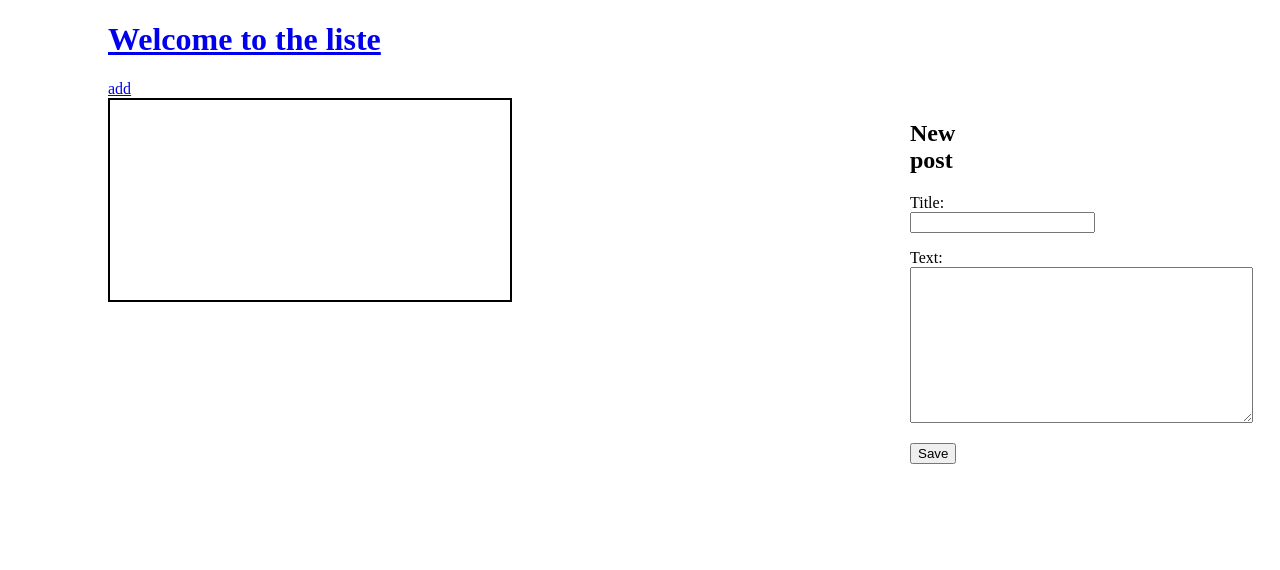
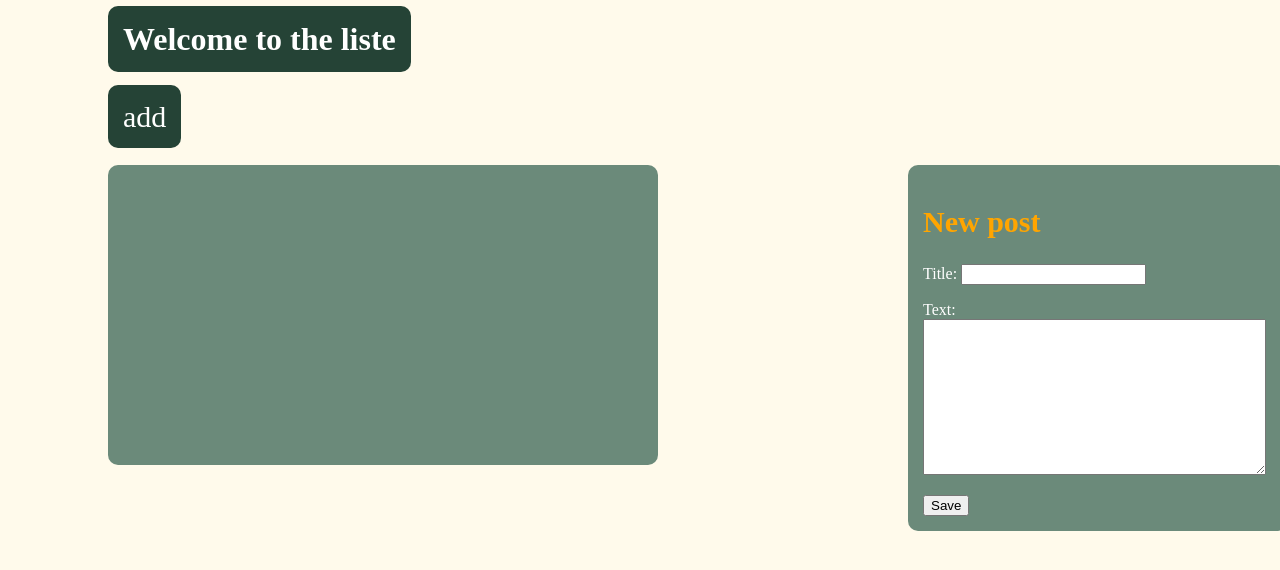
Before and after one commit to Sgitanad/Solution-vache, a Django app: page /post/new/ in a window 1280 px wide. Shown: the top 570 px of the page. Run offline with Django 5.2, Linux system fonts and the light colour scheme.

Commit message:
Update 3

```diff
--- a/blog/templates/blog/next.html
+++ b/blog/templates/blog/next.html
@@ -1,3 +1,4 @@
+{% load static %}
 <!DOCTYPE html>
 <html lang="en">
 <head>
@@ -8,10 +9,14 @@
 <body>
     <header class="page-header">
       <div class="container">
-          <h1><a href="/">Welcome to the liste</a></h1>
+          <h1 style="width: 550px;"><a href="/" id="h1a">Welcome to the liste</a></h1>
       </div>
     </header>
-    <a href="{% url 'post_new' %}">add</a>
+    <div id="divADD">
+        <div id="ADDd" >
+            <a href="{% url 'post_new' %}" id="ADDn">add</a>
+        </div>
+    </div>
     <main class="container">
         <div class="row">
             <div class="col">
@@ -26,15 +31,79 @@
 <style>
     body{
         padding-left: 100px;
+        background-color: #fffaeb;
+    }
+    #h1a{
+        color: white;
+        width: 550px;
+        text-decoration: none;
+        background-color: #254336;
+        border-radius: 10px;
+        padding: 15px;
+        margin-left: 0px;
+        margin-bottom: 20px;
+    }#h1a:hover{
+        text-decoration: underline;
+        text-decoration-color: orange;
+    }
+    #divADD{
+        display: flex;
+        height: 70px;
+        margin-bottom: 0px;
+        transform: translateY(-15px);
+    }
+    #ADDd{
+        margin-top: 35px;
+        margin-bottom: 20px;
+    }
+    #ADDd1{
+        margin-top: 35px;
+        margin-bottom: 20px;
+        margin-left: 30px;
+    }
+    #ADDn{
+        background-color: #254336;
+        border-radius: 10px;
+        padding: 15px;
+        margin-left: 0px;
+        color: white;
+        font-size: 30px;
+        text-decoration: none;
+    }#ADDn:hover{
+        text-decoration: underline;
+        text-decoration-color: orange;
     }
 
-     #PO-new{
+    /*-----post_new-------*/
+    #PO-new{
+        padding: 15px;
         margin-left: 800px;
-     }
+        width: 350px;
+        background-color: #6B8A7A;
+        border-radius: 10px;
+        color: white;
+    }
+    #NePo{
+        color: orange;
+        font-size: 30px;
+        font-weight: bold;
+    }
+    /*-----post-liste-------*/
+    .col{
+        background-color: #6B8A7A;
+        border-radius: 10px;
+        width: 550px;
+        height: 300px;
+        margin-top: 15px;
+        margin-bottom: 15px;
+    }
+    .post{
+        background-color: #6B8A7A;
+        border-radius: 10px;
+        width: 550px;
+        height: 300px;
+        margin-top: 15px;
+        margin-bottom: 15px;
+    }
 
-    .col{
-        border: 2px solid black;
-        width: 400px;
-        height: 200px;
-    }
 </style>
--- /dev/null
+++ b/blog/templates/blog/post_edit.html
@@ -0,0 +1,12 @@
+{% extends 'blog/next.html' %}
+
+{% block content %}
+    <div id="PO-new">
+        <h2 id="NePo">New post</h2>
+        <form method="POST" class="post-form">
+            {% csrf_token %}
+            {{ form.as_p }}
+            <a href="{% url 'next' %}"><button id="bute" type="submit" class="save btn btn-secondary">Save</button></a>
+        </form>
+    </div>
+{% endblock %}
--- a/blog/templates/blog/post_new.html
+++ /dev/null
@@ -1,11 +0,0 @@
-{% extends 'blog/next.html' %}
-
-{% block content %}
-    <div id="PO-new">
-        <h2>New post</h2>
-        <form method="POST" class="post-form">{% csrf_token %}
-            {{ form.as_p }}
-            <button type="submit" class="save btn btn-secondary">Save</button>
-        </form>
-    </div>
-{% endblock %}
--- a/blog/urls.py
+++ b/blog/urls.py
@@ -3,7 +3,9 @@ from . import views
 
 urlpatterns = [
     path('', views.main, name='main'),
-    path('/next', views.next, name='next'),
-    path('/post_liste', views.post_liste, name='post_liste'),
+    path('next/', views.next, name='next'),
+    path('next/', views.post_list, name='post_list'),
+    path('post/<int:pk>/', views.post_detail, name='post_detail'),
     path('post/new/', views.post_new, name='post_new'),
+    path('post/<int:pk>/edit/', views.post_edit, name='post_edit'),
 ]
--- a/blog/views.py
+++ b/blog/views.py
@@ -1,18 +1,30 @@
 from django.shortcuts import render
 from django.utils import timezone
 from .models import Post
+from django.shortcuts import render, get_object_or_404
 from .forms import PostForm
 from django.shortcuts import redirect
+from django.http import HttpResponse
+from django.contrib.auth.models import AnonymousUser
+
 
 def main(request):
-    return render(request, 'blog/main.html', {})
+    return render(request, 'blog/main.html',)
 
 def next(request):
-    return render(request, 'blog/next.html', {})
+    return render(request, 'blog/next.html',)
 
-def post_liste(request):
-    posts = Post.objects.filter(published_date__lte=timezone.now()).order_by('published_date')
-    return render(request, 'blog/post-liste.html', {})
+def post_list(request):
+    posts = Post.objects.all()
+    return render(request, 'blog/post_list.html', {'posts': posts})
+
+def post_detail(request, pk):
+    post = get_object_or_404(Post, pk=pk)
+    return render(request, 'blog/post_detail.html', {'post': post})
+
+def post_new(request):
+    form = PostForm()
+    return render(request, 'blog/post_edit.html', {'form': form})
 
 def post_new(request):
     if request.method == "POST":
@@ -22,7 +34,22 @@ def post_new(request):
             post.author = request.user
             post.published_date = timezone.now()
             post.save()
-            return redirect('next', pk=post.pk)
+            return redirect('post_detail', pk=post.pk)
     else:
         form = PostForm()
-    return render(request, 'blog/post_new.html', {'form': form})
+    return render(request, 'blog/post_edit.html', {'form': form})
+
+
+def post_edit(request, pk):
+    post = get_object_or_404(Post, pk=pk)
+    if request.method == "POST":
+        form = PostForm(request.POST, instance=post)
+        if form.is_valid():
+            post = form.save(commit=False)
+            post.author = request.user
+            post.published_date = timezone.now()
+            post.save()
+            return redirect('post_detail', pk=post.pk)
+    else:
+        form = PostForm(instance=post)
+    return render(request, 'blog/post_edit.html', {'form': form})
--- a/mysite/settings.py
+++ b/mysite/settings.py
@@ -55,7 +55,7 @@ ROOT_URLCONF = 'mysite.urls'
 TEMPLATES = [
     {
         'BACKEND': 'django.template.backends.django.DjangoTemplates',
-        'DIRS': [],
+        'DIRS': [BASE_DIR / 'templates'],
         'APP_DIRS': True,
         'OPTIONS': {
             'context_processors': [
```
Also changed, not shown: blog/templates/blog/post-list.html (added, +16 -0 lines), blog/templates/blog/post-liste.html (deleted, +0 -22 lines), blog/templates/blog/post_detail.html (added, +19 -0 lines), db.sqlite3.
